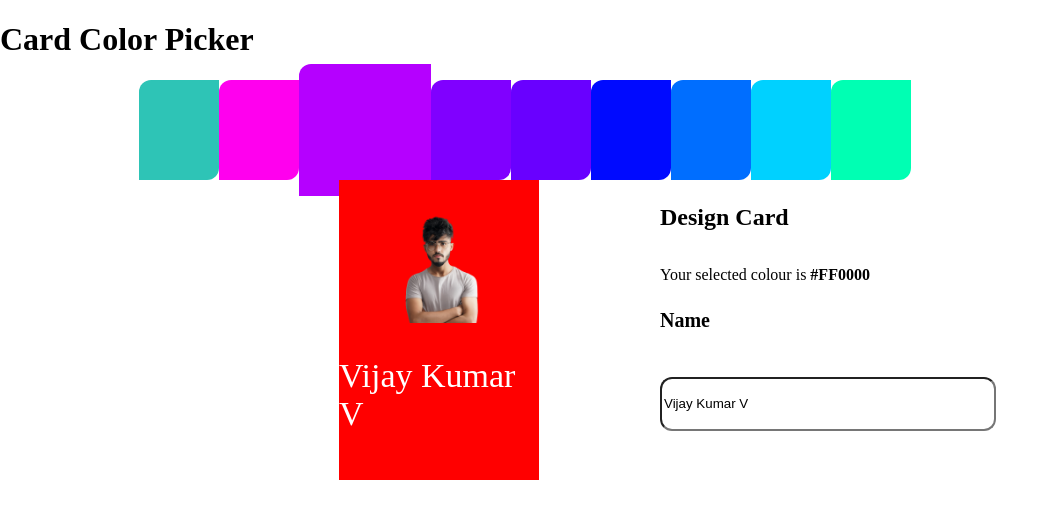
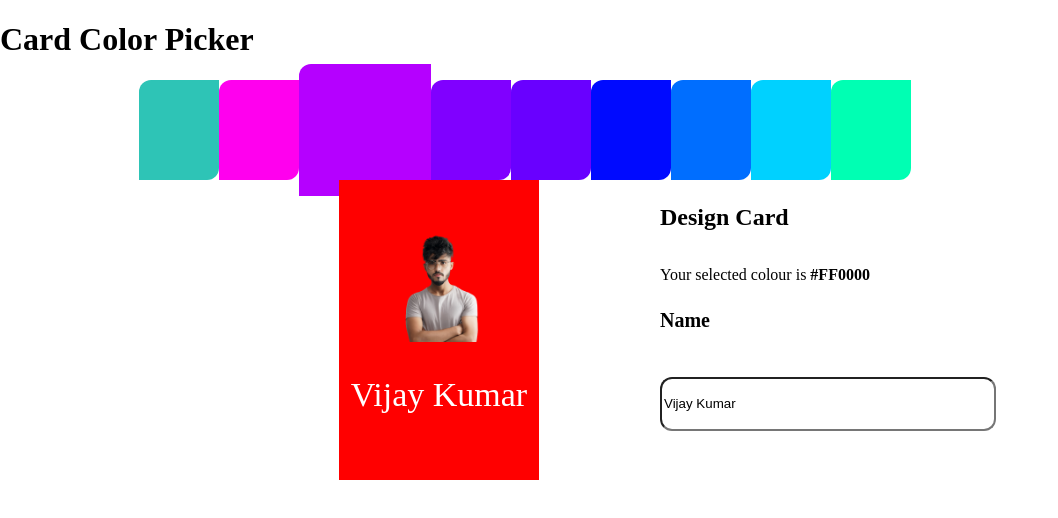
Before and after one commit to ViNu-23/Color-picker, a React (Create React App) app: page / in a window 1280 px wide. Shown: the top 518 px of the page, without its empty margins (0-1058 px from the left). Built offline with nearby package versions, Linux system fonts and the light colour scheme.

Commit message:
Update App.js

```diff
--- a/src/App.js
+++ b/src/App.js
@@ -5,7 +5,7 @@ import rgbHex from 'rgb-hex';
 
 function App() {
   const [color, setColor] = useState('#FF0000');
-  const [input, setInput] = useState('Vijay Kumar V');
+  const [input, setInput] = useState('Vijay Kumar');
   const [inputColor, setInputColor] = useState('#FFFFFF'); // New state variable for input field color
 
   function handleClick(e) {
```
